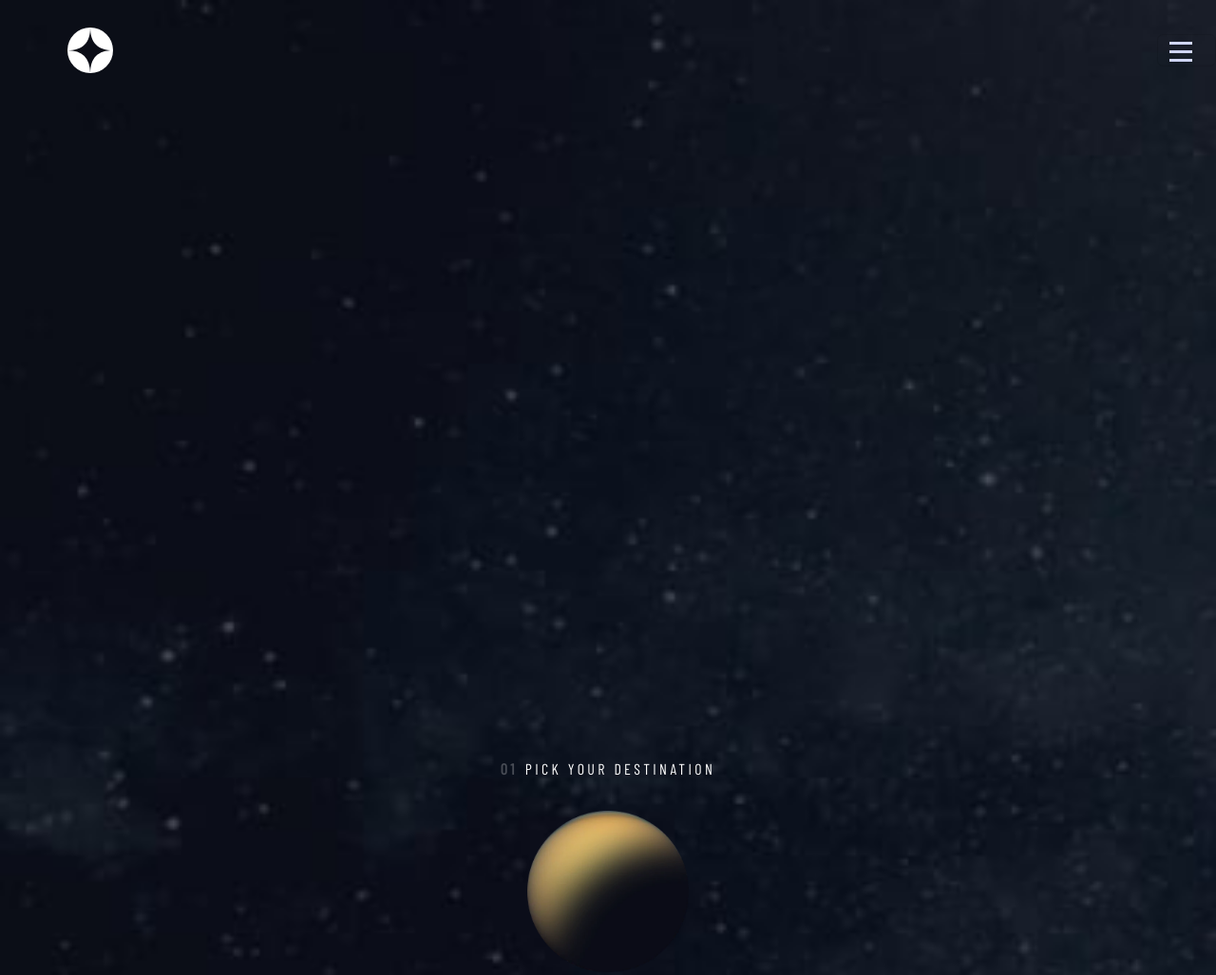
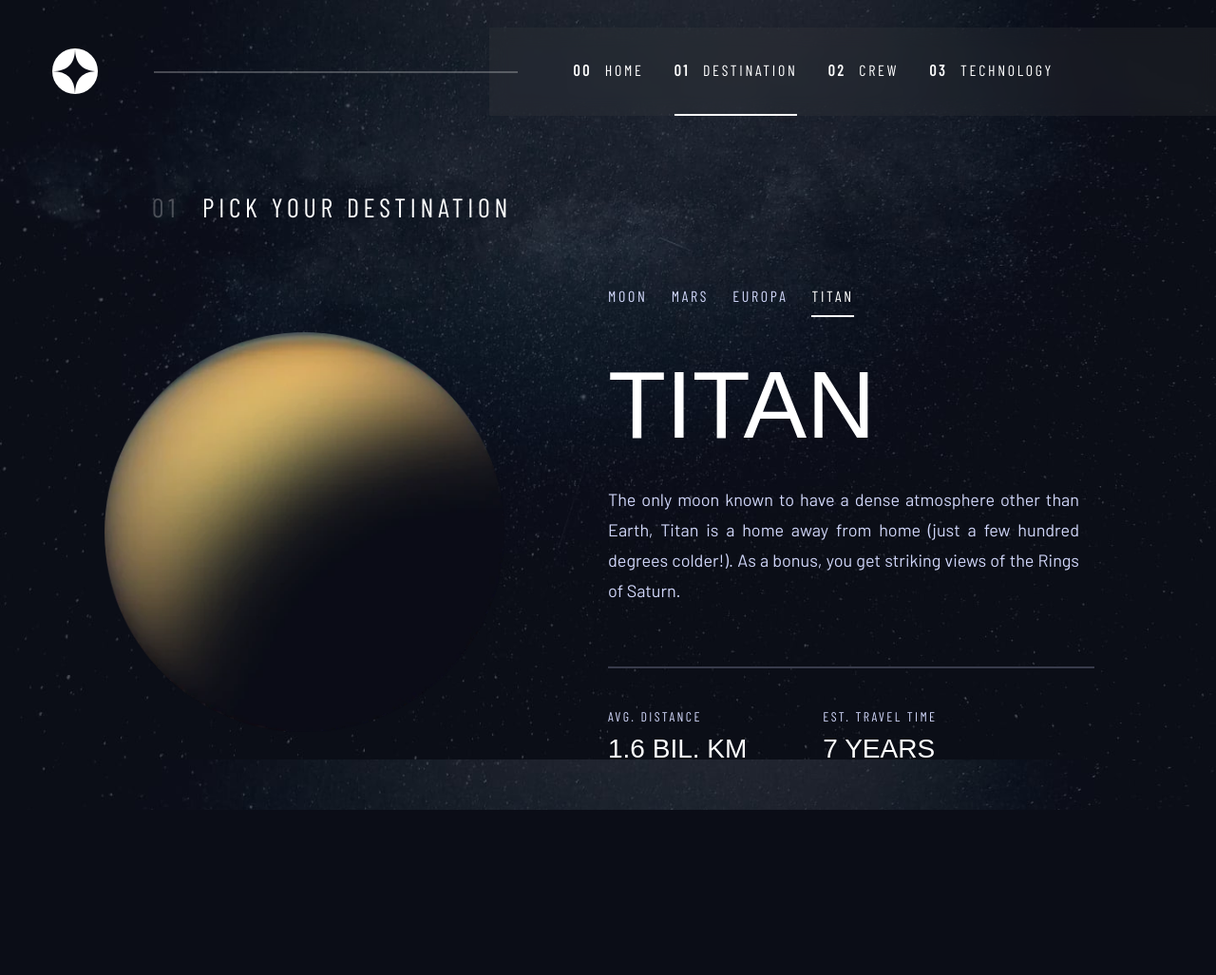
Before and after one commit to lauticometti/space-tourism, a plain HTML site: page destination-titan.html in a window 1280 px wide. Shown: the top 1027 px of the page at 95% size. After the commit the page ends 853 px from the top, so only its background shows below. Drawn offline with nearby package versions, Linux system fonts and the light colour scheme; a web font is replaced by a local one.

Commit message:
Mobile, tablet y desktop terminado para destination's pages. Removidas las clases de bootstrap que aplicaban margins, paddings y demas utilidades que eran molestas por el hecho de tener varios HTMLs. Dichos estilos fueron agregados directamente en mi propio CSS.

```diff
--- a/css/main.css
+++ b/css/main.css
@@ -24,10 +24,6 @@ body {
 
 h1, h2, h3, h4, .subheading-1 {
   font-family: "Bellefair", sans-serif;
-}
-
-header {
-  height: 100vh;
 }
 
 .container-fluid {
@@ -170,11 +166,11 @@ h1 {
 
 .destination-h5 span {
   opacity: .25;
+  padding-right: .5rem;
 }
 
 .planet-container {
   width: 10.625rem;
-  height: 10.625rem;
   margin: 35px auto 15px;
 }
 
@@ -187,6 +183,7 @@ h1 {
   font-size: 14px;
   letter-spacing: 2.36px;
   text-transform: uppercase;
+  gap: 25px;
 }
 
 .nav .nav-link {
@@ -197,26 +194,49 @@ h1 {
   color: var(--white);
 }
 
-h2 {
+.description {
+  display: flex;
+  flex-direction: column;
+  align-items: center;
+}
+
+.description h2 {
   font-size: 3.5rem;
+  margin-top: 1.5rem;
   color: var(--white);
 }
 
 .description p {
   font-family: "Barlow", sans-serif;
   font-size: 15px;
+  text-align: center;
   line-height: 25px;
+  margin: auto 3rem;
 }
 
 .line {
   width: 85%;
   height: 2px;
+  margin: 1.5rem auto;
   background-color: #383B4B;
+}
+
+.features {
+  width: 100%;
+  margin-top: 2rem;
+  margin-bottom: 2.5rem;
+
+  display: flex;
+  flex-direction: column;
+  align-items: center;
+  gap: 2rem;
+
+  text-align: center;
 }
 
 .distance sub, .time sub {
   display: block;
-  padding-bottom: 26px;
+  padding-bottom: 20px;
 }
 
 .subheading-2 {
@@ -274,19 +294,22 @@ h2 {
     display: block;
     width: 100%;
     padding: 2.1rem 0 !important;
-    border-bottom: 1px solid transparent ;
   }
 
-  .navbar-nav .nav-link.active {
-    border-bottom: 1px solid var(--white) ;
+  .nav-link {
+    border-bottom: 2px solid transparent;
+  }
+
+  .nav-link.active {
+    border-bottom: 2px solid var(--white) ;
   }
 
   .navbar-nav .nav-link span {
     display: none;
   }
 
-  .navbar-nav .nav-link:hover {
-    border-bottom: 1px rgba(255, 255, 255, 0.5)  solid;
+  .nav-link:hover {
+    border-bottom: 2px rgba(255, 255, 255, 0.5)  solid;
   }
 
   h5 {
@@ -316,12 +339,56 @@ h2 {
     letter-spacing: 2px;
   }
 
+
+  /* DESTINATION TABLET */
+
+  .destination-body {
+    background-image: url(../assets/destination/background-destination-tablet.jpg);
+  }
+
+  .destination-h5 {
+    text-align: start;
+    padding-left: 40px;
+  }
+
+  .planet-container {
+    width: 18.75rem;
+    margin: 50px auto 35px;
+  }
+
+  .description h2 {
+    margin-top: 1.5rem;
+    font-size: 5rem;
+    text-align: center;
+  }
+
+  .description p {
+    font-size: 1rem;
+    text-align: center;
+    margin: auto 4.5rem;
+  }
+
+  .features {
+    flex-direction: row;
+    justify-content: space-evenly;
+  }
+}
+
+
+@media (min-width: 768px) {
+  .description p {
+    margin: auto 25%;
+  }
 }
 
 
 @media (min-width: 1200px) {
   body {
     background-image: url(../assets/home/background-home-desktop.jpg);
+  }
+
+  .destination-body {
+    background-image: url(../assets/destination/background-destination-desktop.jpg);
   }
 
   .navbar .container-fluid {
@@ -354,4 +421,66 @@ h2 {
     display: inline;
   }
 
+
+
+  /* DESTINATION DESKTOP */
+
+  .destination-h5 {
+    font-size: 1.75rem;
+    letter-spacing: 4.72px;
+    padding-left: 10rem;
+    margin: 5rem 0 4rem;
+  }
+
+  .destination-h5 span {
+    padding-right: 1.5rem;
+  }
+
+  .destination-main {
+    margin: auto 0;
+  }
+
+  .planet-container {
+    width: 27.8125rem;
+  }
+
+  .description {
+    align-items: flex-start;
+    margin: 0;
+    padding: 0;
+    padding-right: 8rem ;
+  }
+
+  .description .nav-link {
+    font-size: 1rem;
+    letter-spacing: 2.7px;
+    padding-bottom: 8px;
+  }
+
+  .description h2 {
+    font-size: 6.25rem;
+    margin: 2rem 0 1.5rem;
+  }
+
+  .description p {
+    font-size: 1.125rem;
+    line-height: 32px;
+    text-align: justify;
+    margin: 0 1rem 0 0;
+  }
+
+  .description .line {
+    width: 100%;
+    margin: 4rem 0 1rem;
+  }
+
+  .features {
+    justify-content: flex-start;
+    gap: 5rem;
+    text-align: start;
+  }
+
+  .subheading-1 {
+    font-size: 1.75rem;
+  }
 }
--- a/destination-titan.html
+++ b/destination-titan.html
@@ -15,30 +15,30 @@
 </head>
 <body class="destination-body">
 
-  <header class="overflow-hidden">
-    <nav class="navbar mb-2 sticky-top">
+ <header>
+    <nav class="navbar navbar-expand-sm">
       <div class="container-fluid">
-        <a class="navbar-brand m- ps-3" href="./index.html"><img class="logo" src="./assets/shared/logo.svg" alt="white circle icon with four pointed star inside"></a>
-        <button class="hamburguer-btn navbar-toggler pe-4" type="button" data-bs-toggle="offcanvas" data-bs-target="#offcanvasNavbar" aria-controls="offcanvasNavbar">
+        <a class="navbar-brand" href="./index.html"><img class="logo" src="./assets/shared/logo.svg" alt="white circle icon with four pointed star inside"></a>
+        <button class="hamburguer-btn navbar-toggler" type="button" data-bs-toggle="offcanvas" data-bs-target="#offcanvasNavbar" aria-controls="offcanvasNavbar">
           <img class="hamburguer" src="./assets/shared/icon-hamburger.svg" alt="hamburguer icon">
         </button>
-        <div class="offcanvas offcanvas-end w-75" tabindex="-1" id="offcanvasNavbar" aria-labelledby="offcanvasNavbarLabel">
-          <div class="offcanvas-header justify-content-end m-2">
+        <div class="offcanvas offcanvas-end" tabindex="-1" id="offcanvasNavbar" aria-labelledby="offcanvasNavbarLabel">
+          <div class="offcanvas-header justify-content-end">
             <button class="close-btn" type="button" data-bs-dismiss="offcanvas" aria-label="Close"><img class="close" src="./assets/shared/icon-close.svg" alt=""></button>
           </div>
-          <div class="offcanvas-body">
-            <ul class="navbar-nav justify-content-end flex-grow-1 p-3">
+          <div class="offcanvas-body justify-content-end">
+            <ul class="navbar-nav">
               <li class="nav-item">
-                <a class="nav-link" aria-current="page" href="./index.html"><span class="fw-bold pe-2">00</span>Home</a>
+                <a class="nav-link" href="./index.html"><span>00</span> Home</a>
               </li>
               <li class="nav-item">
-                <a class="nav-link active" href="./destination-moon.html"><span class="fw-bold pe-2">01</span>Destination</a>
+                <a class="nav-link active" aria-current="page" href="./destination-moon.html"><span>01</span> Destination</a>
               </li>
               <li class="nav-item">
-                <a class="nav-link" href="./crew-specialist.html"><span class="fw-bold pe-2">02</span>Crew</a>
+                <a class="nav-link" href="./crew-specialist.html"><span>02</span> Crew</a>
               </li>
               <li class="nav-item">
-                <a class="nav-link" href="./technology-vehicle.html"><span class="fw-bold pe-2">03</span>Technology</a>
+                <a class="nav-link" href="./technology-vehicle.html"><span>03</span> Technology</a>
               </li>
             </ul>
           </div>
@@ -48,40 +48,36 @@
   </header>
 
   <main>
-    <h5 class="destination-h5 text-center"><span class="pe-2 fw-bold">01</span>Pick your destination</h5>
+    <h5 class="destination-h5"><span>01</span>Pick your destination</h5>
 
-    <div class="planet-container">
-      <img src="./assets/destination/image-titan.webp" alt="Titan">
+    <section class="destination-main row">
+      <div class="planet-container col-12 col-xl-6">
+        <img src="./assets/destination/image-titan.webp" alt="TITAN">
       </div>
-
-    <div class="description d-flex flex-column align-items-center">
+      <div class="description col-12 col-xl-6">
         <nav class="nav justify-content-center">
           <a class="nav-link" href="./destination-moon.html">Moon</a>
           <a class="nav-link" href="./destination-mars.html">Mars</a>
           <a class="nav-link" href="./destination-europa.html">Europa</a>
           <a class="nav-link active" aria-current="page" href="./destination-titan.html">Titan</a>
         </nav>
-
-      <h2 class="text-center mt-3">TITAN</h2>
-      <p class="text-center mx-4">The only moon known to have a dense atmosphere other than Earth, Titan
+        <h2>TITAN</h2>
+        <p>The only moon known to have a dense atmosphere other than Earth, Titan
           is a home away from home (just a few hundred degrees colder!). As a
           bonus, you get striking views of the Rings of Saturn.</p>
-
-        <div class="line my-3"></div>
-
-        <div class="features d-flex flex-column align-items-center gap-4 text-center mt-4 mb-5">
+          <div class="line"></div>
+          <div class="features">
             <div class="distance">
               <sub class="subheading-2">Avg. distance</sub>
               <h6 class="subheading-1">1.6 bil. km</h6>
             </div>
-
             <div class="time">
               <sub class="subheading-2">Est. travel time</sub>
               <h6 class="subheading-1">7 years</h6>
             </div>
           </div>
       </div>
-
+    </section>
   </main>
 
 
```
Also changed, not shown: destination-europa.html (+21 -24 lines), destination-mars.html (+21 -24 lines), destination-moon.html (+21 -24 lines), index.html (+4 -4 lines). Lines whose indentation alone changed are shown as unchanged.
